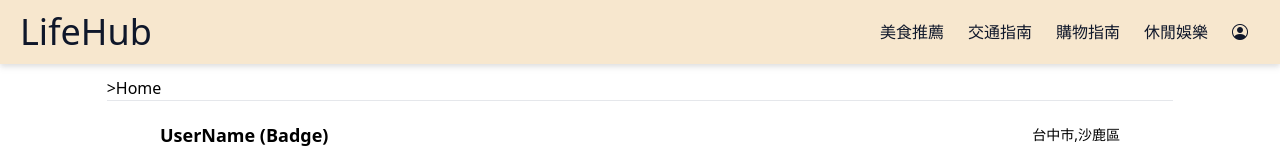
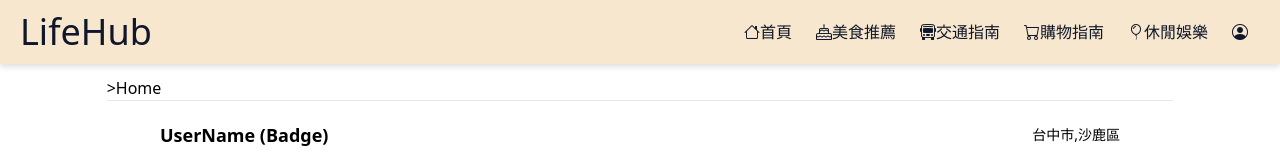
Before and after one commit to poyu105/LifeHub, a React (Vite) app: page / in a window 1280 px wide. Shown: the top 159 px of the page. Built offline with nearby package versions, Linux system fonts and the light colour scheme.

Commit message:
新增icon, 首頁router

```diff
--- a/src/components/Navbar.jsx
+++ b/src/components/Navbar.jsx
@@ -29,19 +29,38 @@ export default function Navbar(){
                     {/*Main Navigates */}
                     <ul className={"text-center flex sm:flex-row flex-col justify-between sm:mx-0 sm:max-h-screen sm:transition-none "+(showMenu ? "max-h-screen transition-max-height duration-500 ease-in-out":"max-h-0 overflow-hidden")}>
                         <li className="my-auto mx-3 hover:border-b-2 hover:border-b-stone-600">
-                            <Link to="/FoodRec" className="block w-full">美食推薦</Link>
+                            <Link to="/" className="block w-full">
+                                {/* Bootstrap icon */}
+                                <i class="bi bi-house"></i>首頁
+                            </Link>
                         </li>
                         <li className="my-auto mx-3 hover:border-b-2 hover:border-b-stone-600">
-                            <Link to="/TrafficGuide" className="block w-full">交通指南</Link>
+                            <Link to="/FoodRec" className="block w-full">
+                                {/* Bootstrap icon */}
+                                <i class="bi bi-cake"></i>美食推薦
+                            </Link>
                         </li>
                         <li className="my-auto mx-3 hover:border-b-2 hover:border-b-stone-600">
-                            <Link to="/ShoppingGuide" className="block w-full">購物指南</Link>
+                            <Link to="/TrafficGuide" className="block w-full">
+                                {/* Bootstrap icon */}
+                                <i class="bi bi-bus-front"></i>交通指南
+                            </Link>
                         </li>
                         <li className="my-auto mx-3 hover:border-b-2 hover:border-b-stone-600">
-                            <Link to="/Entertainment" className="block w-full">休閒娛樂</Link>
+                            <Link to="/ShoppingGuide" className="block w-full">
+                                {/* Bootstrap icon */}
+                                <i class="bi bi-cart"></i>購物指南
+                            </Link>
+                        </li>
+                        <li className="my-auto mx-3 hover:border-b-2 hover:border-b-stone-600">
+                            <Link to="/Entertainment" className="block w-full">
+                                {/* Bootstrap icon */}
+                                <i class="bi bi-balloon"></i>休閒娛樂
+                            </Link>
                         </li>
                         <li className="my-auto mx-3">
                             <button className="block w-full">
+                                {/* Bootstrap icon */}
                                 <i className="bi bi-person-circle"></i>
                                 <span className="sm:hidden inline-block">個人檔案</span>
                             </button>
```
